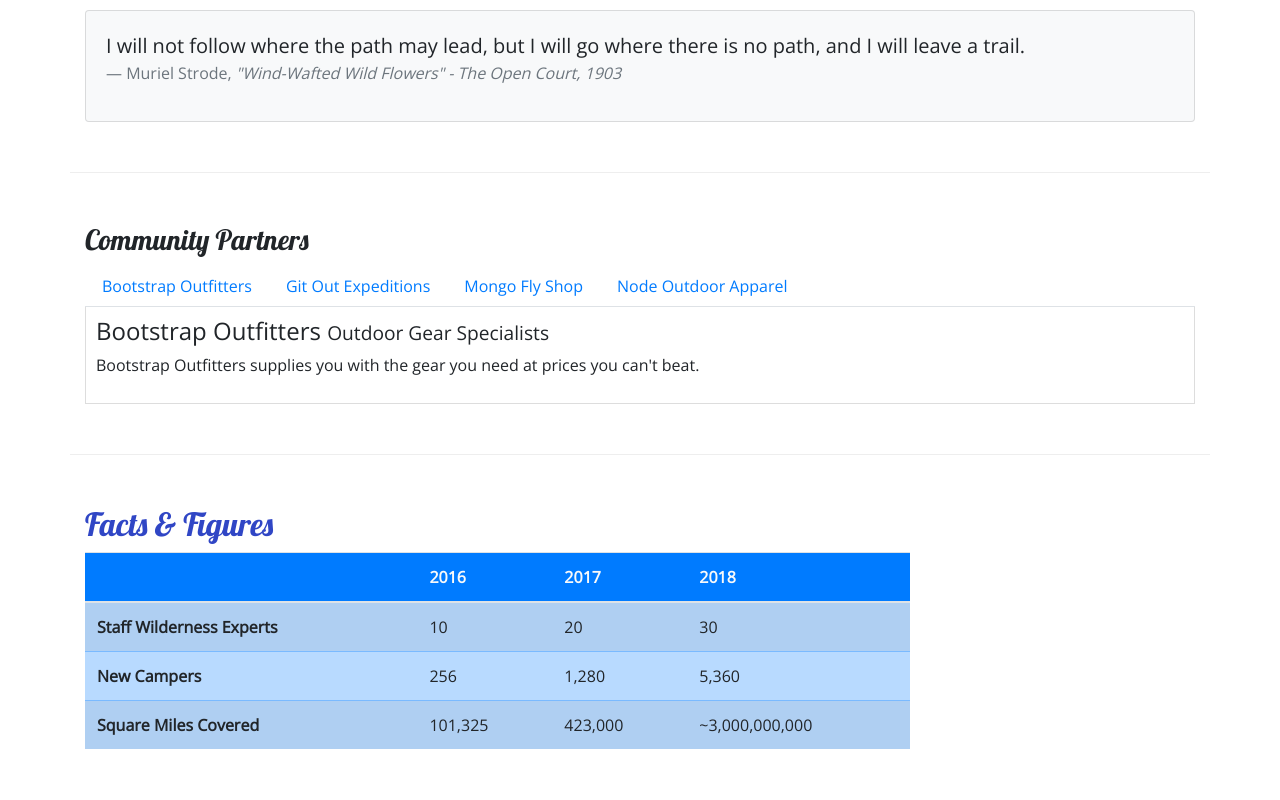
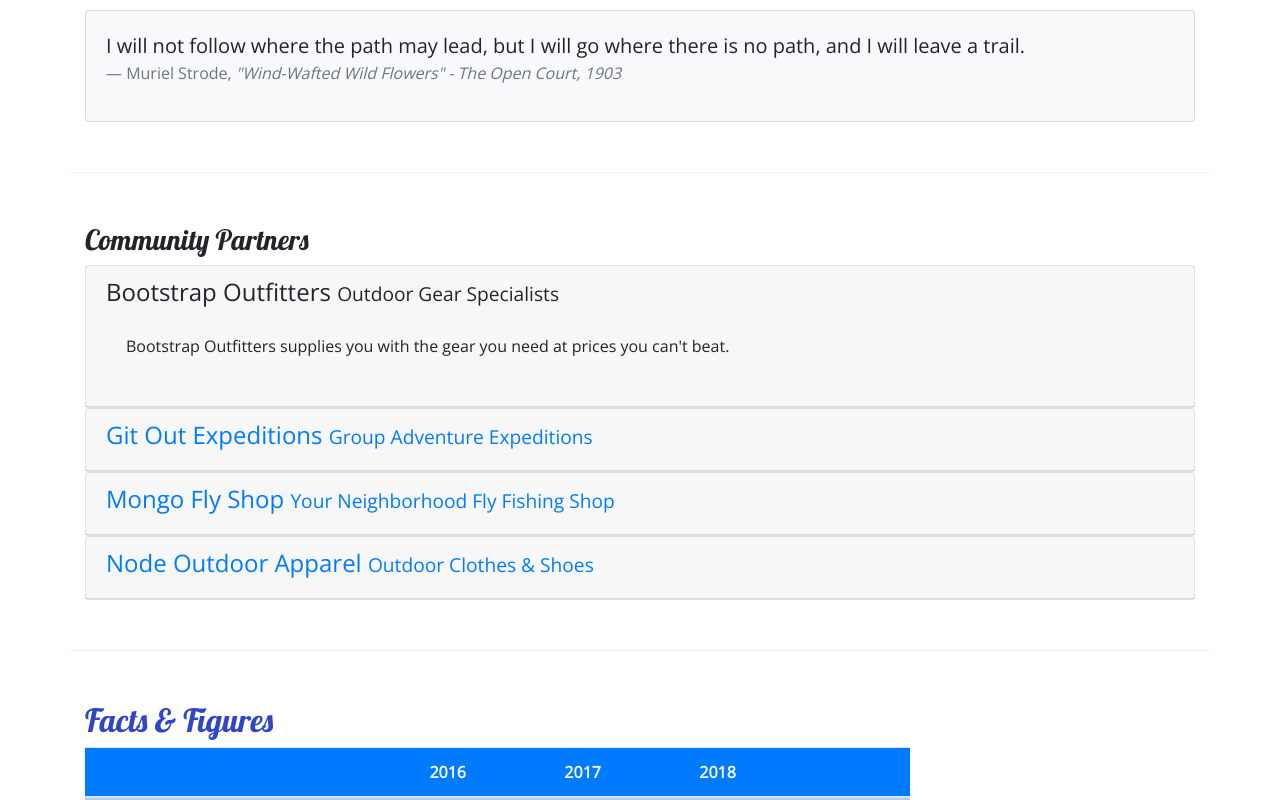
Before and after one commit to nickero/Bootstrap, a website: page aboutus.html in a window 1280 px wide. Shown: the part 631-1431 px from the top of the page. Drawn offline with nearby package versions, Linux system fonts and the light colour scheme.

Commit message:
Accordion

```diff
--- a/aboutus.html
+++ b/aboutus.html
@@ -97,28 +97,62 @@
             <div class="row row-content">
                 <div class="col">
                     <h3>Community Partners</h3>
-                    <ul class="nav nav-tabs">
-                        <li class="nav-item"><a class="nav-link acive" href="#bootstrap" role="tab" data-toggle="tab">Bootstrap Outfitters</a></li>
-                        <li class="nav-item"><a class="nav-link" href="#git" role="tab" data-toggle="tab">Git Out Expeditions</a></li>
-                        <li class="nav-item"><a class="nav-link" href="#mongo" role="tab" data-toggle="tab">Mongo Fly Shop</a></li>
-                        <li class="nav-item"><a class="nav-link" href="#node" role="tab" data-toggle="tab">Node Outdoor Apparel</a></li>
-                    </ul>
-                    <div class="tab-content">
-                        <div role="tabpanel" class="tab-pane fade show active" id="bootstrap">
-                            <h4>Bootstrap Outfitters <small>Outdoor Gear Specialists</small></h4>
-                            <p class="d-none d-sm-block">Bootstrap Outfitters supplies you with the gear you need at prices you can't beat.</p>
+                    <div id="accordion">
+                        <div class="card">
+                            <div role="tab" class="card-header">
+                                <h4>
+                                    <a data-toggle="collapse" data-target="#bootstrap">
+                                        Bootstrap Outfitters <small>Outdoor Gear Specialists</small>
+                                    </a>
+                                </h4>
+                                <div class="collapse show" id="bootstrap" data-parent="accordion">
+                                    <div class="card-body">
+                                        <p class="d-none d-sm-block">Bootstrap Outfitters supplies you with the gear you need at prices you can't beat.</p>
+                                    </div>
+                                </div>
+                            </div>
                         </div>
-                        <div role="tabpanel" class="tab-pane fade show" id="git">
-                            <h4>Git Out Expeditions <small>Group Adventure Expeditions</small></h4>
-                            <p class="d-none d-sm-block">Join Git Out Expeditions to explore new horizons with a group of other adventurers!</p>
+                        <div class="card">
+                            <div role="tab" class="card-header">
+                                <h4>
+                                    <a class="collapsed" data-toggle="collapse" data-target="#git">
+                                        Git Out Expeditions <small>Group Adventure Expeditions</small>
+                                    </a>
+                                </h4>
+                                <div class="collapse" id="git" data-parent="#accordion">
+                                    <div class="card-body">
+                                        <p class="d-none d-sm-block">Join Git Out Expeditions to explore new horizons with a group of other adventurers!</p>
+                                    </div>
+                                </div>
+                            </div>
                         </div>
-                        <div role="tabpanel" class="tab-pane fade show" id="mongo">
-                            <h4>Mongo Fly Shop <small>Your Neighborhood Fly Fishing Shop</small></h4>
-                            <p class="d-none d-sm-block">Need a new fishing pole, a tacklebox, or flies of all kinds? Stop by Mongo Fly Shop.</p>
+                        <div class="card">
+                            <div role="tab" class="card-header">
+                                <h4>
+                                    <a class="collapsed" data-toggle="collapse" data-target="#mongo">
+                                        Mongo Fly Shop <small>Your Neighborhood Fly Fishing Shop</small>
+                                    </a>
+                                </h4>
+                                <div class="collapse" id="mongo" data-parent="#accordion">
+                                    <div class="card-body">
+                                        <p class="d-none d-sm-block">Need a new fishing pole, a tacklebox, or flies of all kinds? Stop by Mongo Fly Shop.</p>
+                                    </div>
+                                </div>
+                            </div>
                         </div>
-                        <div role="tabpanel" class="tab-pane fade show" id="node">
-                            <h4>Node Outdoor Apparel <small>Outdoor Clothes & Shoes</small></h4>
-                            <p class="d-none d-sm-block">From polar fleeces to swimsuits, hiking boots to waders, a visit to Node will be sure to get you covered.</p>
+                        <div class="card">
+                            <div role="tab" class="card-header">
+                                <h4>
+                                    <a class="collapsed" data-toggle="collapse" data-target="#node">
+                                        Node Outdoor Apparel <small>Outdoor Clothes & Shoes</small>
+                                    </a>
+                                </h4>
+                                <div class="collapse" id="node" data-parent="#accordion">
+                                    <div class="card-body">
+                                        <p class="d-none d-sm-block">From polar fleeces to swimsuits, hiking boots to waders, a visit to Node will be sure to get you covered.</p>
+                                    </div>
+                                </div>
+                            </div>
                         </div>
                     </div>
                 </div>
--- a/css/styles.css
+++ b/css/styles.css
@@ -35,9 +35,3 @@ header h2 {
 .navbar {
     background-color: #901CAD;
 }
-
-.tab-content {
-    border: 1px solid #DDD;
-    border-top: none;
-    padding: 10px;
-}
```
